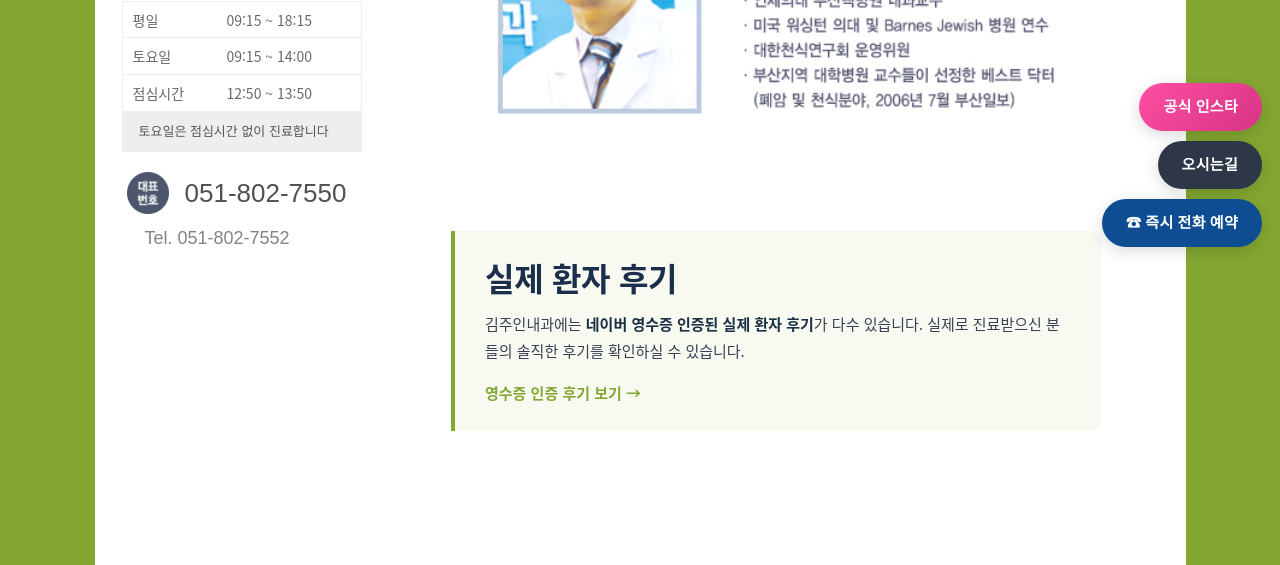
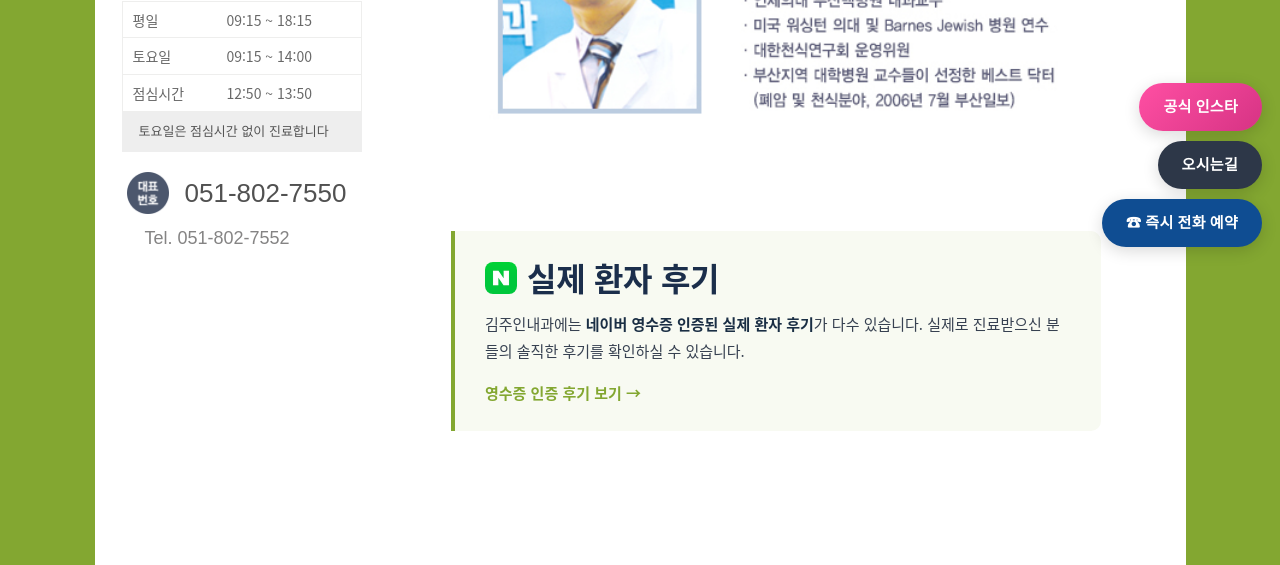
Before and after one commit to bskthefirst/kimjooin-clinic, a plain HTML site: page Module/CMS/CMS_Srno_39849.html in a window 1280 px wide. Shown: the part 535-1100 px from the top of the page. Drawn offline with Linux system fonts and the light colour scheme; a web font is replaced by a local one.

Commit message:
Add Naver icon next to 실제 환자 후기 heading (sized to match font)

```diff
--- a/Module/CMS/CMS_Srno_39849.html
+++ b/Module/CMS/CMS_Srno_39849.html
@@ -284,7 +284,7 @@
 
 <!-- Real Patient Reviews Callout -->
 <div class="kji-review-callout">
-  <h3>실제 환자 후기</h3>
+  <h3><img src="/images/custom/naver-icon.png" alt="Naver" class="kji-naver-icon">실제 환자 후기</h3>
   <p>김주인내과에는 <strong>네이버 영수증 인증된 실제 환자 후기</strong>가 다수 있습니다. 실제로 진료받으신 분들의 솔직한 후기를 확인하실 수 있습니다.</p>
   <a class="kji-review-link" href="/blog/gimjuinnaegwa-silje-hwanja-ribyu-yeongsujeung-hwagindoen-soljig-hugi-moeum-10m1.html">영수증 인증 후기 보기 &rarr;</a>
 </div>
@@ -314,6 +314,17 @@
   border: none !important;
   letter-spacing: -0.3px !important;
   line-height: 1.3 !important;
+  display: flex !important;
+  align-items: center !important;
+  gap: 10px !important;
+}
+.kji-review-callout .kji-naver-icon {
+  width: 1em;
+  height: 1em;
+  border-radius: 4px;
+  display: inline-block;
+  vertical-align: middle;
+  flex-shrink: 0;
 }
 .kji-review-callout p {
   font-size: 15px !important;
```
Also changed, not shown: images/custom/naver-icon.png (added).
